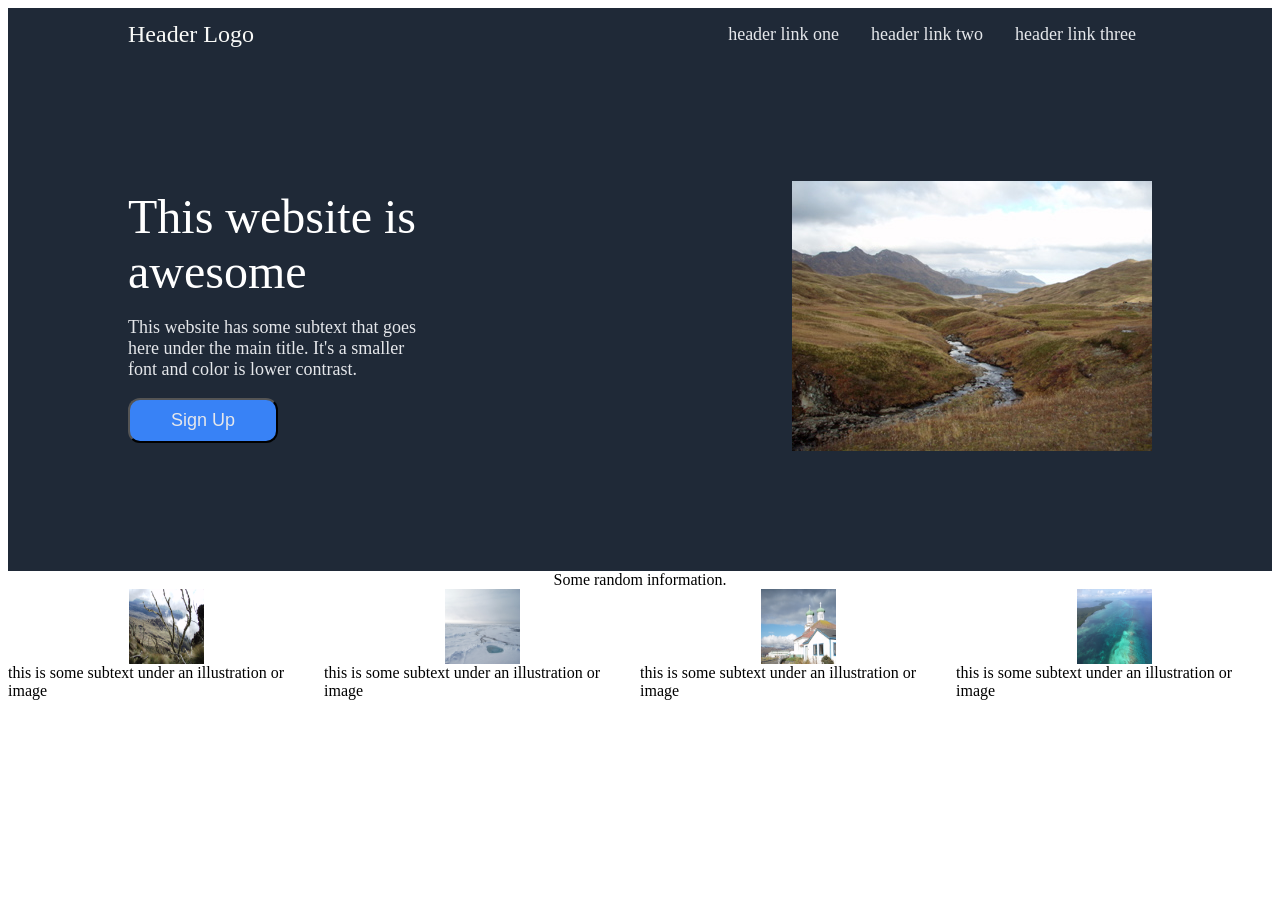
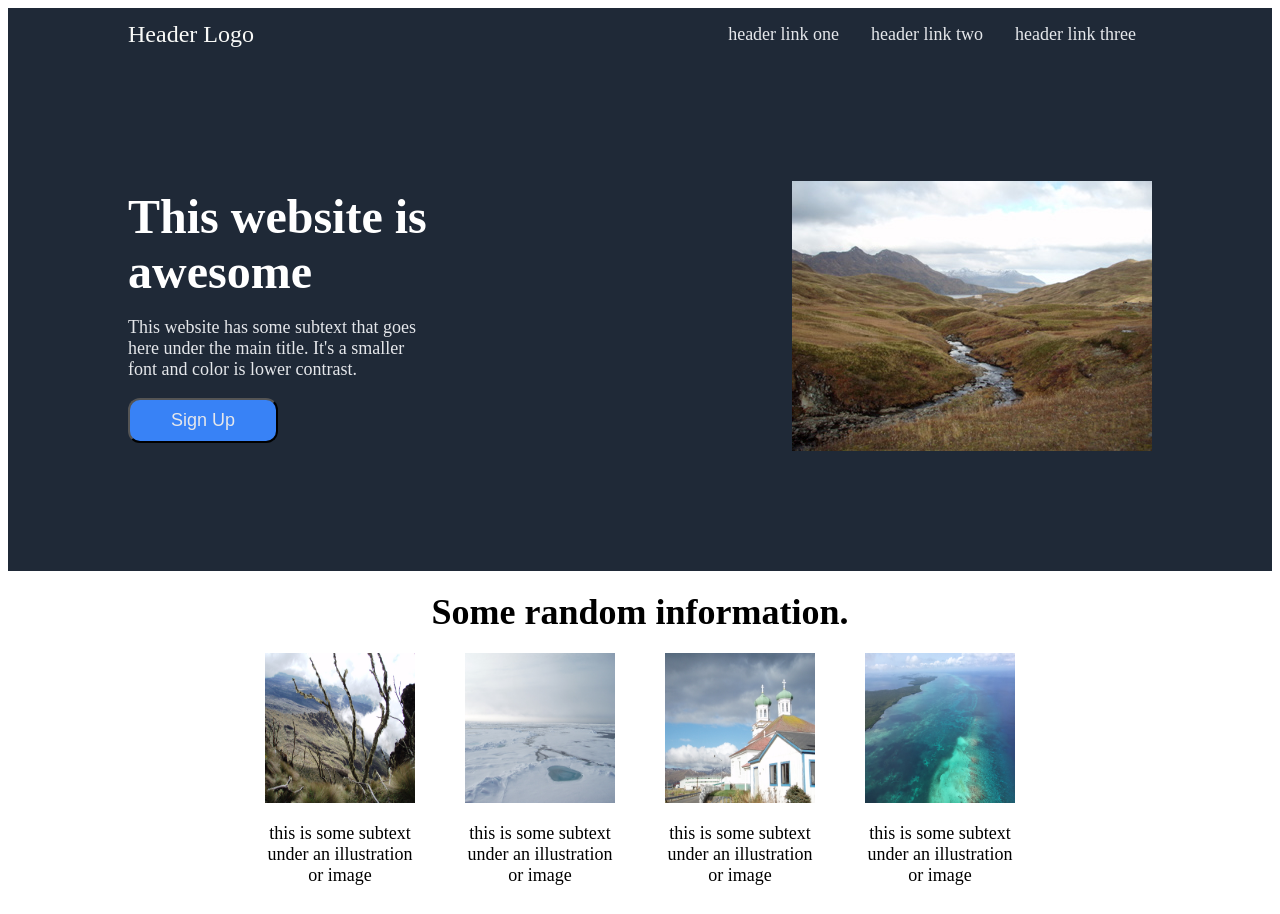
Before and after one commit to TheKillerWallaby/LandingPage, a plain HTML site: page index.html in a window 1280 px wide. Before the commit the page ends 800 px from the top, so only its background shows below. Drawn offline with Linux system fonts and the light colour scheme.

Commit message:
Fixed spacing issues in information section

```diff
--- a/index.html
+++ b/index.html
@@ -37,25 +37,25 @@
         </div>
         <div class="information_boxes_wrapper">
             <div class="information_box">
-                <img src="kili.jpg" width="75" height="75">
+                <img src="kili.jpg" width="150" height="150">
                 <p2>
                     this is some subtext under an illustration or image
                 </p2>
             </div>
             <div class="information_box">
-                <img src="arctic.jpg" width="75" height="75">
+                <img src="arctic.jpg" width="150" height="150">
                 <p2>
                     this is some subtext under an illustration or image
                 </p2>
             </div>
             <div class="information_box">
-                <img src="chruch.jpg" width="75" height="75">
+                <img src="chruch.jpg" width="150" height="150">
                 <p2>
                     this is some subtext under an illustration or image
                 </p2>
             </div>
             <div class="information_box">
-                <img src="ocean.jpg" width="75" height="75">
+                <img src="ocean.jpg" width="150" height="150">
                 <p2>
                     this is some subtext under an illustration or image
                 </p2>
--- a/styles.css
+++ b/styles.css
@@ -37,6 +37,7 @@ nav {
     padding: 120px;
     justify-content: space-between;
     align-items: center;
+
 }
 
 .subsection_text {
@@ -50,7 +51,7 @@ nav {
 .subsection_header {
 font-size: 48px;
 color: white;
-font-weight: extra-bold;
+font-weight: bolder;
 
 }
 
@@ -80,6 +81,7 @@ button {
 .information_boxes_wrapper {
     display: flex;
     align-items: center;
+    justify-content: space-between;
 
 }
 
@@ -87,4 +89,20 @@ button {
     display: flex;
     align-items:center;
     flex-direction: column;
+    max-width:200px;
+
 }
+
+p2 {
+    padding: 20px;
+    font-size: 18px;
+    text-align: center;
+
+}
+
+.information_title {
+    font-size: 36px;
+    font-weight: bolder;
+    padding: 20px;
+
+}
```
